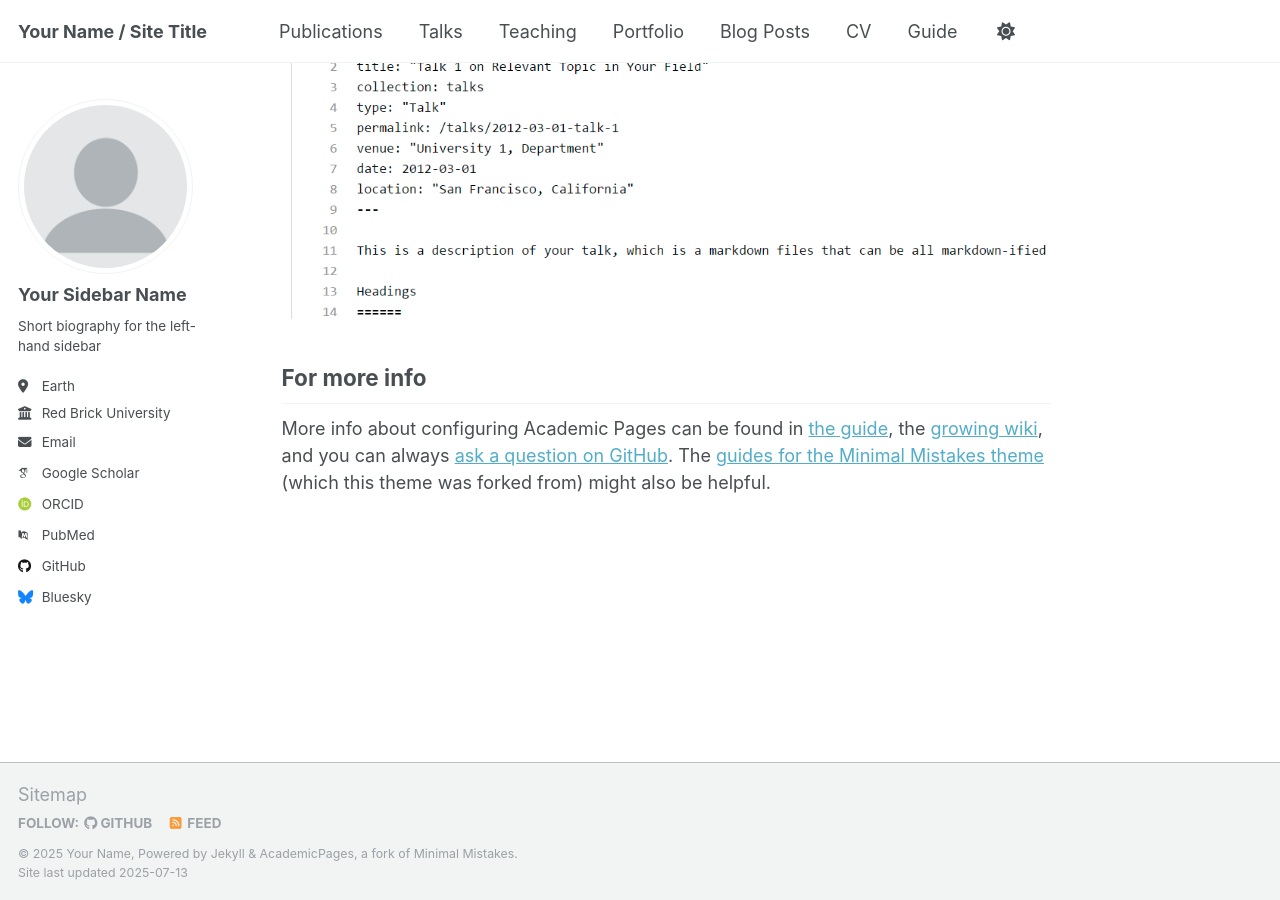
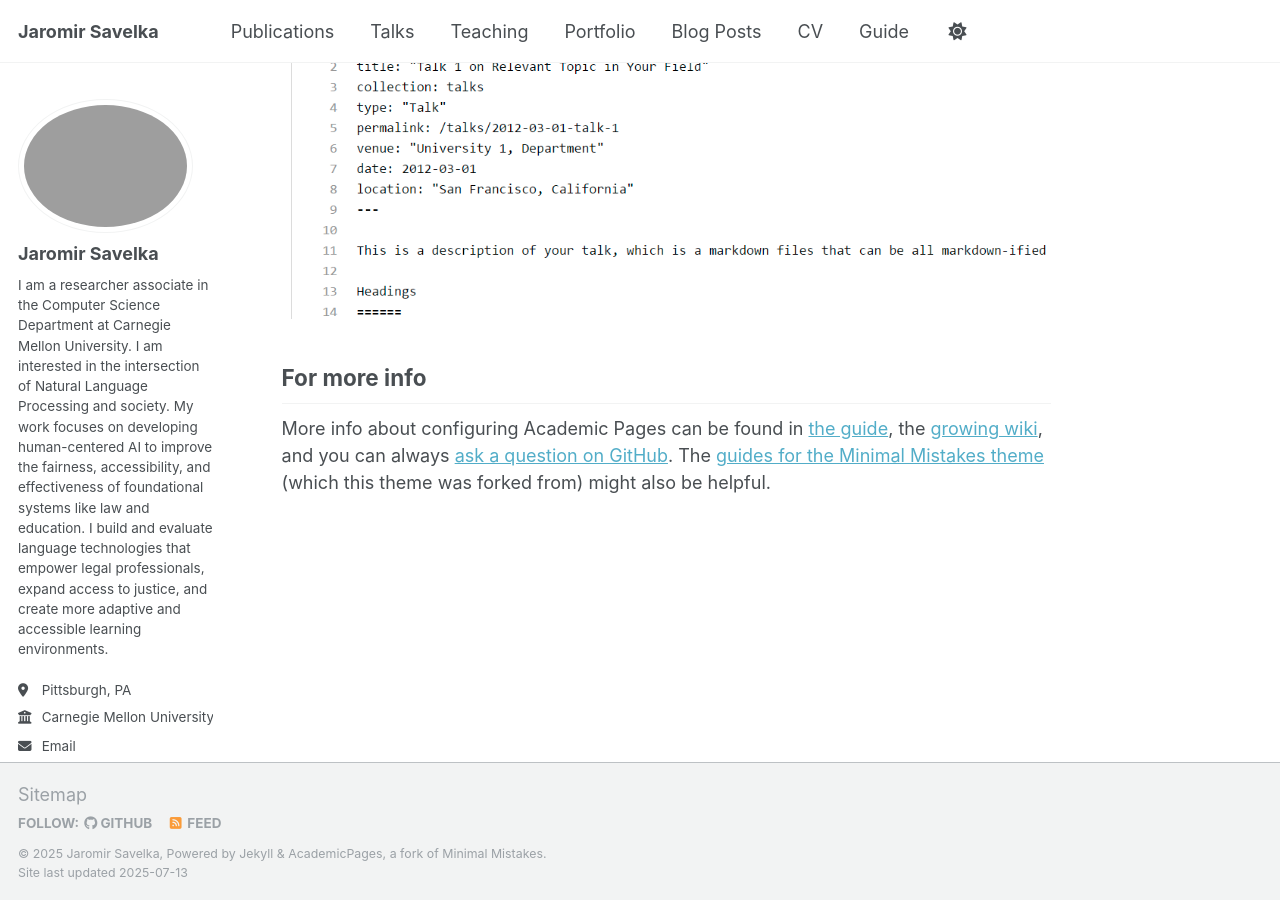
Before and after one commit to jsavelka/jsavelka.github.io, a Jekyll site: the page built from _pages/about.md, in a window 1280 px wide and 900 px high, scrolled down 2880 px. Built offline with Jekyll 4.4.1, drawn with Linux system fonts in a browser that asks for light colours; some web fonts are replaced; a script that is not in the unit is left out.

Commit message:
Adapted the config for my personal information

```diff
--- a/_config.yml
+++ b/_config.yml
@@ -9,50 +9,50 @@
 # Basic Site Settings
 locale                   : "en-US"
 site_theme               : "default"
-title                    : "Your Name / Site Title"
+title                    : "Jaromir Savelka"
 title_separator          : "-"
-name                     : &name "Your Name"
+name                     : &name "Jaromir Savelka"
 description              : &description "personal description"
-url                      : https://academicpages.github.io # the base hostname & protocol for your site e.g. "https://[your GitHub username].github.io" or if you already have some other page hosted on Github then use "https://[your GitHub username].github.io/[Your Repo Name]"
+url                      : https://jsavelka.github.io # the base hostname & protocol for your site e.g. "https://[your GitHub username].github.io" or if you already have some other page hosted on Github then use "https://[your GitHub username].github.io/[Your Repo Name]"
 baseurl                  : "" # the subpath of your site, e.g. "/blog"
-repository               : "academicpages/academicpages.github.io"
+repository               : "jsavelka/jsavelka.github.io"
 
 # Site Author - The following control what appear as part of the author content on the side bar.
 #               If a field is blank the icon and link will not appear, otherwise it will be shown.
 #               Additional customization can be done by editing /_includes/author-profile.html
 author:
   # Biographic information
-  avatar           : "profile.png"
-  name             : "Your Sidebar Name"
+  avatar           : "js.jpeg"
+  name             : "Jaromir Savelka"
   pronouns         : # example: "she/her"
-  bio              : "Short biography for the left-hand sidebar"
-  location         : "Earth"
-  employer         : "Red Brick University"
+  bio              : "I am a researcher associate in the Computer Science Department at Carnegie Mellon University. I am interested in the intersection of Natural Language Processing and society. My work focuses on developing human-centered AI to improve the fairness, accessibility, and effectiveness of foundational systems like law and education. I build and evaluate language technologies that empower legal professionals, expand access to justice, and create more adaptive and accessible learning environments."
+  location         : "Pittsburgh, PA"
+  employer         : "Carnegie Mellon University"
   uri              : # URL
-  email            : "none@example.org"
+  email            : "jsavelka@cs.cmu.edu"
 
   # Academic websites
   academia         : # URL
   arxiv            : # URL - Update with the correct link to your profile
-  googlescholar    : "https://scholar.google.com/citations?user=PS_CX0AAAAAJ"
+  googlescholar    : "https://scholar.google.com/citations?user=02Dvk88AAAAJ&hl=en&oi=ao"
   impactstory      : # URL
-  orcid            : "http://orcid.org/yourorcidurl"
-  semantic         : # URL
-  pubmed           : "https://www.ncbi.nlm.nih.gov/pubmed/?term=john+snow"
-  researchgate     : # URL
+  orcid            : "https://orcid.org/0000-0002-3674-5456"
+  semantic         : "https://www.semanticscholar.org/author/Jarom%C3%ADr-%C5%A0avelka/2313931"
+  pubmed           : # URL
+  researchgate     : "https://www.researchgate.net/profile/Jaromir-Savelka"
   scopus           : # URL
 
   # Repositories and software development
   bitbucket        : # Username - Update with your username on the site
   codepen          : # Username
   dribbble         : # Username
-  github           : "academicpages"
+  github           : "jsavelka"
   kaggle           : # Username
   stackoverflow    : # User number or user number and name (i.e., use "1" or "1/jeff-atwood")
 
   # Social media
   artstation       : # Username
-  bluesky          : "bsky.app" # Replace this with you Bluesky username
+  bluesky          : # Username
   facebook         : # Username
   flickr           : # Username
   foursquare       : # Username
@@ -61,7 +61,7 @@ author:
   keybase          : # Username
   instagram        : # Username
   lastfm           : # Username
-  linkedin         : # Username
+  linkedin         : "jaromir-savelka-881ab122"
   mastodon         : # URL
   medium           : # URL
   pinterest        : # Username
```
